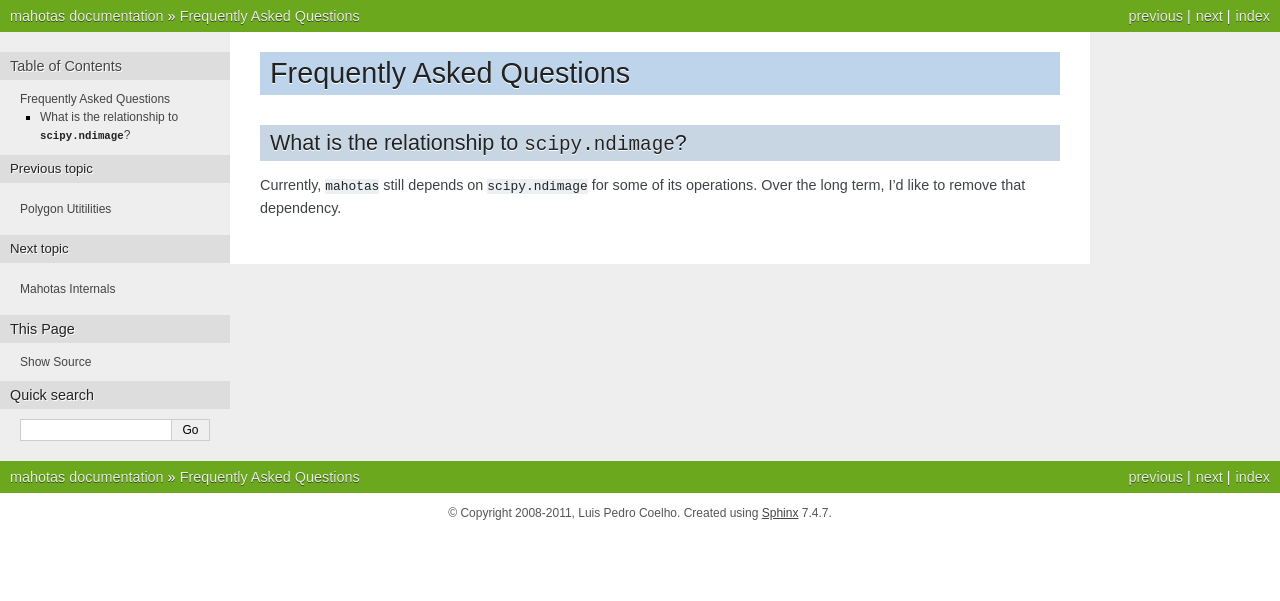
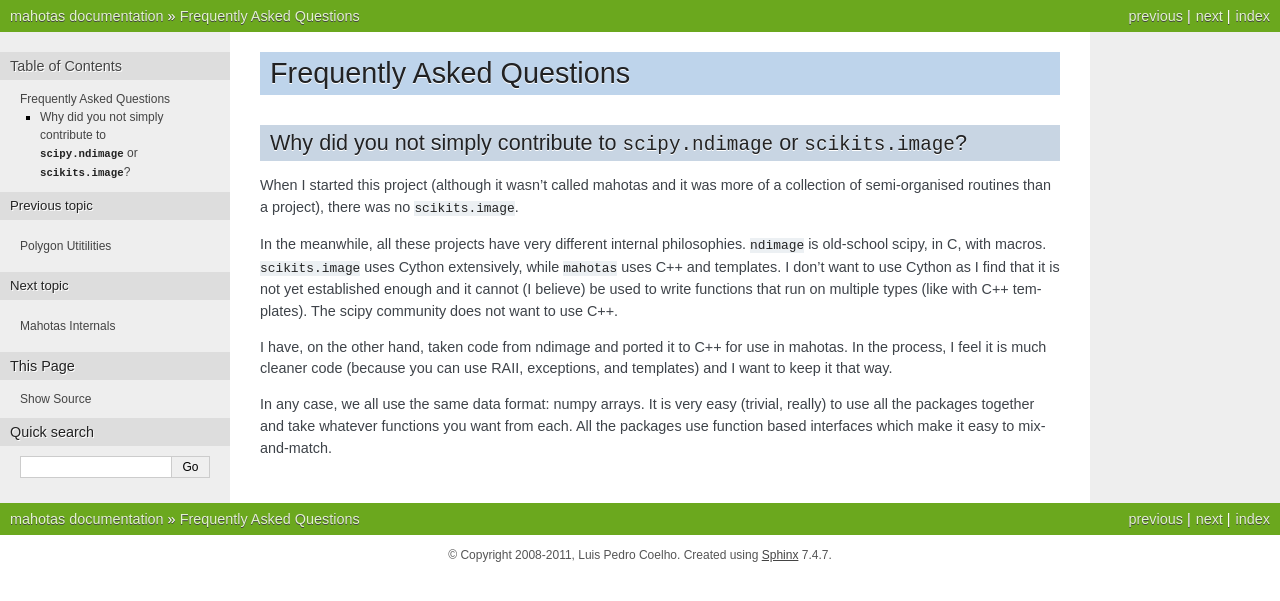
Before and after one commit to luispedro/mahotas, a Sphinx documentation site: the page built from docs/source/faq.rst, in a window 1280 px wide. Shown: the top 601 px of the page. Built offline with Sphinx 7.4.7, drawn with Linux system fonts in a browser that asks for light colours; formulas are drawn with MathJax 3.

Commit message:
DOC This is the one F.A.Q. I keep getting

```diff
--- a/docs/source/faq.rst
+++ b/docs/source/faq.rst
@@ -2,8 +2,25 @@
 Frequently Asked Questions
 ==========================
 
-What is the relationship to ``scipy.ndimage``?
-~~~~~~~~~~~~~~~~~~~~~~~~~~~~~~~~~~~~~~~~~~~~~~
+Why did you not simply contribute to ``scipy.ndimage`` or ``scikits.image``?
+~~~~~~~~~~~~~~~~~~~~~~~~~~~~~~~~~~~~~~~~~~~~~~~~~~~~~~~~~~~~~~~~~~~~~~~~~~~~
 
-Currently, ``mahotas`` still depends on ``scipy.ndimage`` for some of its
-operations. Over the long term, I'd like to remove that dependency.
+When I started this project (although it wasn't called mahotas and it was more
+of a collection of semi-organised routines than a project), there was no
+``scikits.image``.
+
+In the meanwhile, all these projects have very different internal philosophies.
+``ndimage`` is old-school scipy, in C, with macros. ``scikits.image`` uses
+Cython extensively, while ``mahotas`` uses C++ and templates. I don't want to
+use Cython as I find that it is not yet established enough and it cannot (I
+believe) be used to write functions that run on multiple types (like with C++
+templates). The scipy community does not want to use C++.
+
+I have, on the other hand, taken code from ndimage and ported it to C++ for use
+in mahotas. In the process, I feel it is much cleaner code (because you can use
+RAII, exceptions, and templates) and I want to keep it that way.
+
+In any case, we all use the same data format: numpy arrays. It is very easy
+(trivial, really) to use all the packages together and take whatever functions
+you want from each. All the packages use function based interfaces which make
+it easy to mix-and-match.
```
